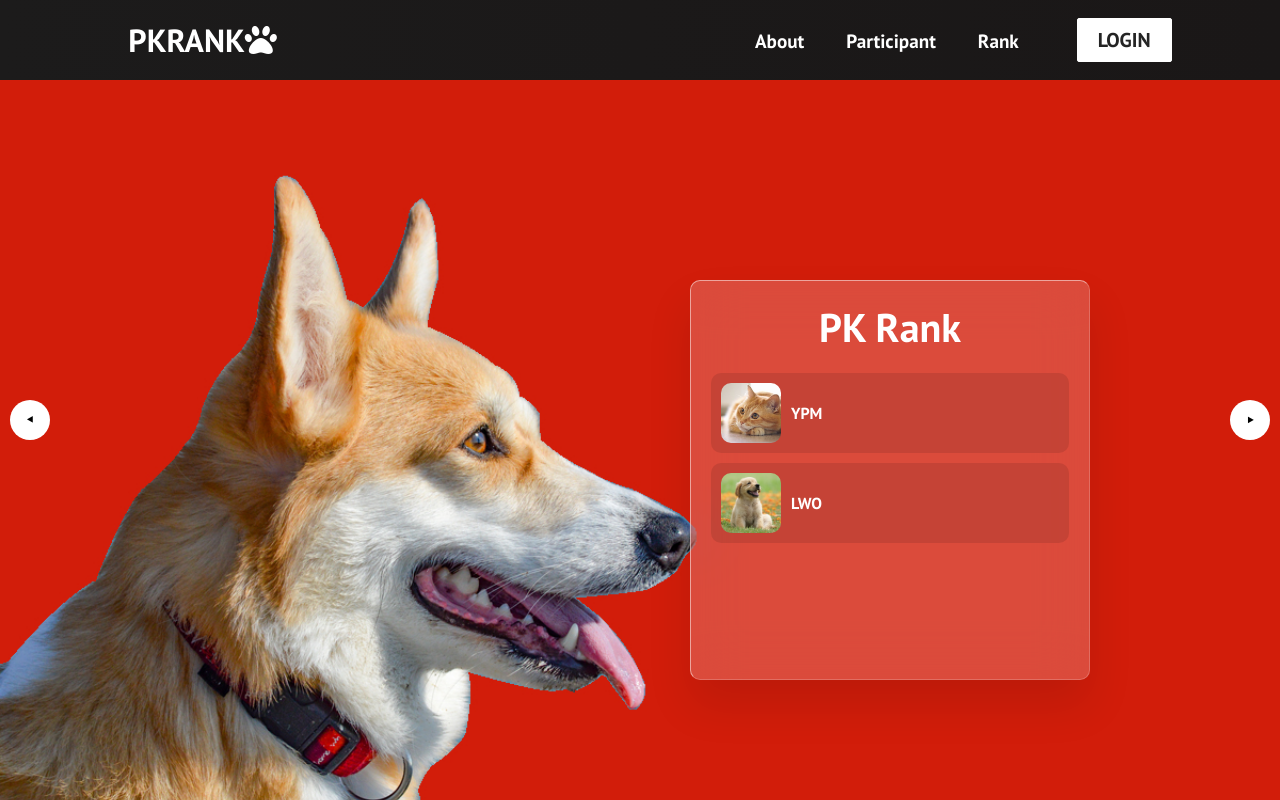
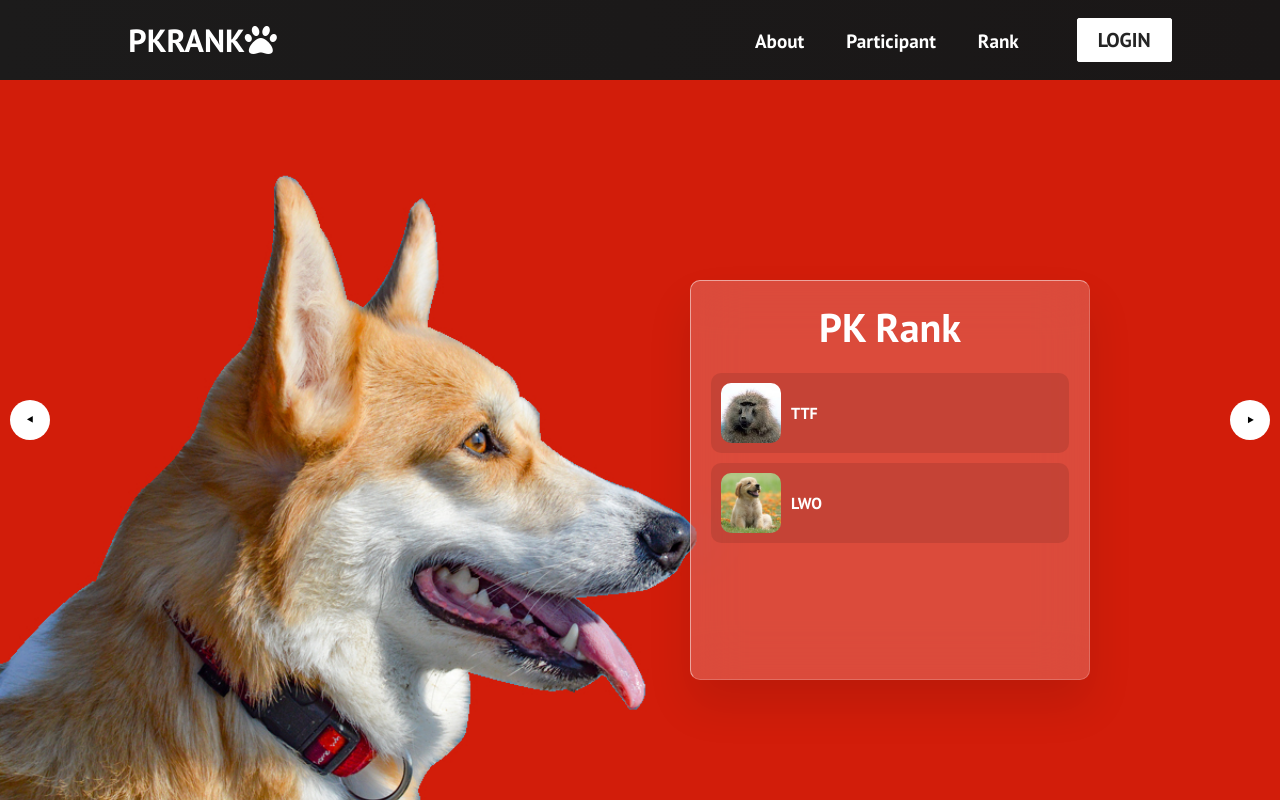
Before and after one commit to ccispk/pkrank, a React (Create React App) app: page /rank in a window 1280 px wide. Shown: the top 800 px of the page. Built offline with nearby package versions, Linux system fonts and the light colour scheme.

Commit message:
update ranking in 24Apr22

```diff
--- a/src/components/Table/Table_1.js
+++ b/src/components/Table/Table_1.js
@@ -2,7 +2,7 @@ import React from 'react'
 import "./Table_1.css"
 
 const data = [
-  { name: "YPM", rank: 1, image: "/images/cat.jpg" },
+  { name: "TTF", rank: 1, image: "/images/Papio.jpg" },
   { name: "LWO", rank: 2, image: "/images/dog.jpg" },
 ];
 
--- a/src/components/Table/Table_2.js
+++ b/src/components/Table/Table_2.js
@@ -2,9 +2,9 @@ import React from 'react'
 import "./Table_2.css"
 
 const data = [
-  { name: "LHM", rank: 1, image: "/images/shiba.jpg" },
+  { name: "YPM", rank: 1, image: "/images/cat.jpg" },
   { name: "CSW", rank: 2, image: "/images/fox.jpg" },
-  { name: "TTF", rank: 3, image: "/images/Papio.jpg" },
+  { name: "LHM", rank: 3, image: "/images/shiba.jpg" },
 ];
 
 function Table_2() {
```
